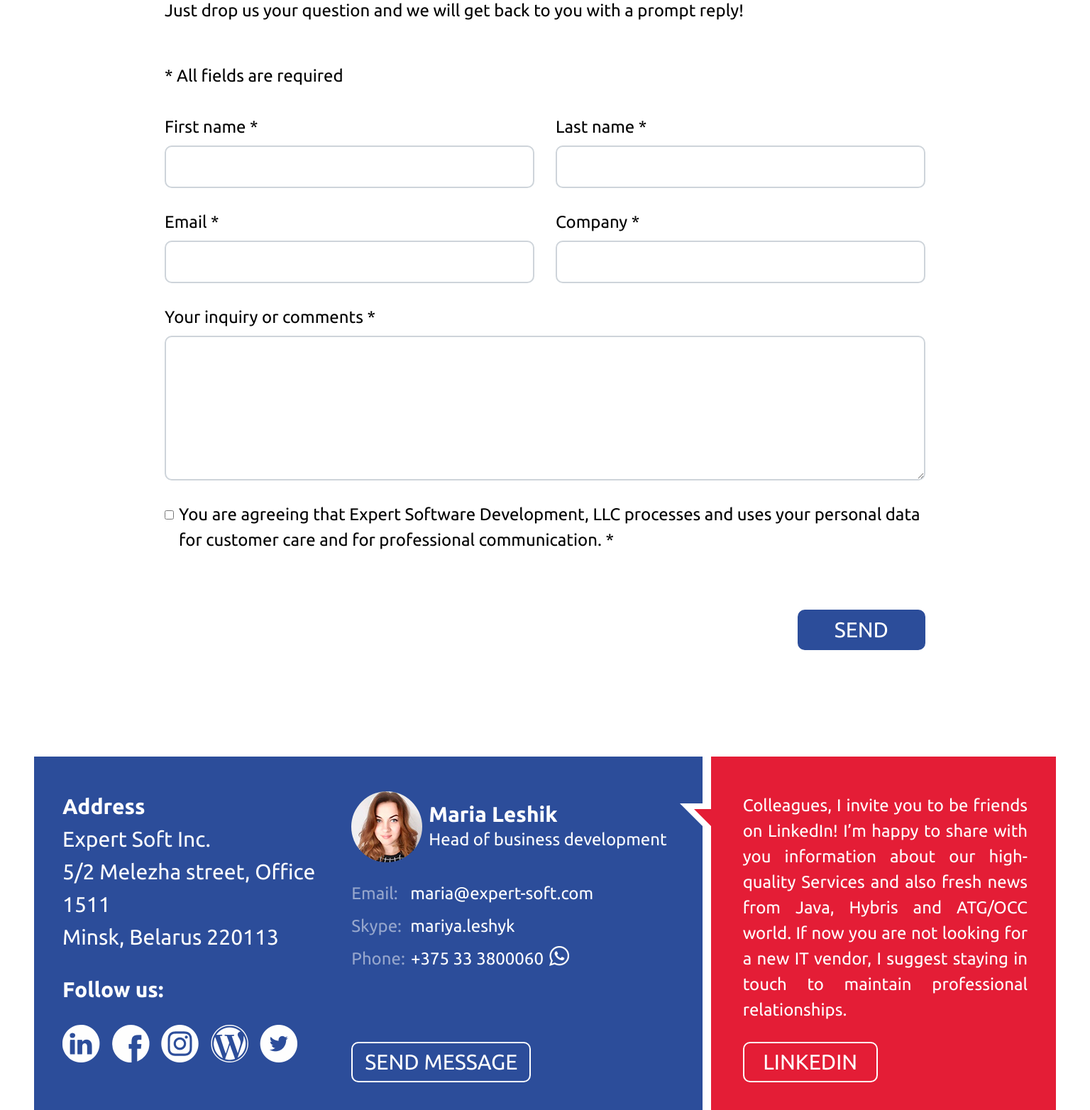
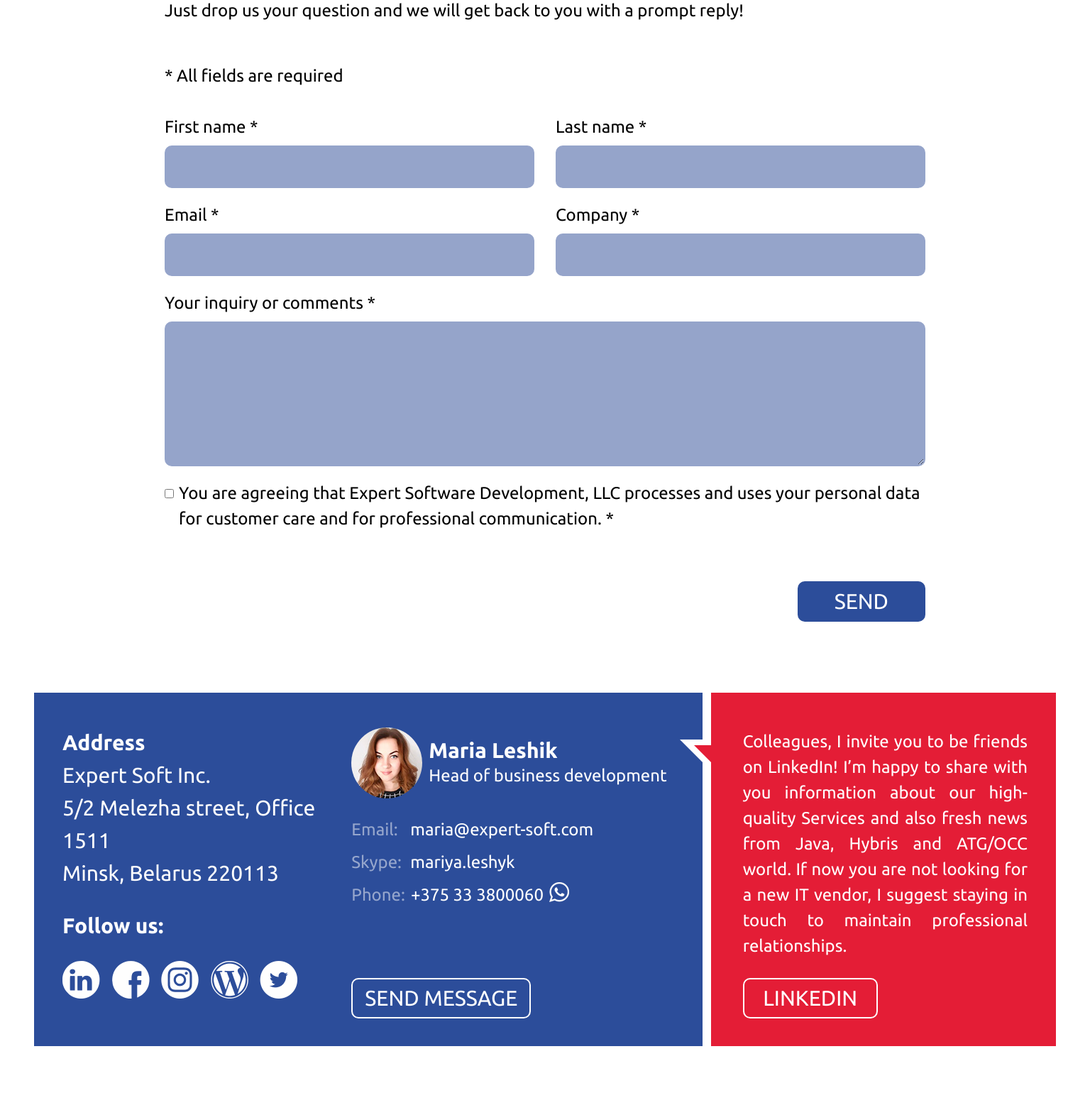
Before and after one commit to ValeryKrukovich/expert-soft-com_contact-page, a PHP site: page /contacts-page.html in a window 1536 px wide. Shown: the part 462-2026 px from the top of the page at 71% size. After the commit the page ends 1936 px from the top, so only its background shows below. Run offline with PHP 8.4, Linux system fonts and the light colour scheme; some libraries are stand-ins or nearby versions.

Commit message:
add blue input

```diff
--- a/css/contacts.css
+++ b/css/contacts.css
@@ -1,7 +1,6 @@
 :root {
     --font-size-text-h1: 22px;
     --font-size-main-text: 16px;
-    --font-size-text-medium: 20px;
     --border-radius-primary: 10px;
     --color-light-grey: #ced4da;
     --color-grey: #495057;
@@ -9,8 +8,9 @@
     --color-dark-blue: #2c4d9a;
     --color-red: #e41d36;
     --color-black: #000000;
+    --color-white: #ffffff;
     --color-green: #4CAF50;
-    --box-shodow-blue: 0 0 0 2px rgba(0,123,255,.25);
+    --box-shodow-blue: 0 0 0 2px rgba(44,77,154,.2);
     --box-shadow-red: 0 0 0 2px rgba(220,53,69,.25);
 }
 
@@ -24,7 +24,7 @@ textarea {
 }
 
 .contacts-page__text {
-    padding: 50px 0 20px 0;
+    padding: 40px 0  0;
 }
 
 .contacts-page__text h1 {
@@ -39,7 +39,7 @@ textarea {
 }
 
 .callback-form {
-    padding-bottom: 150px;
+    padding-bottom: 80px;
 }
 
 .callback-form::after {
@@ -58,7 +58,7 @@ textarea {
 }
 
 .form-group {
-    margin: 0 0 25px;
+    margin: 0 0 15px;
 }
 
 .form-group__label {
@@ -73,14 +73,14 @@ textarea {
     font-size: var(--font-size-main-text-mb);
     font-weight: 400;
     line-height: 1.5;
-    color: var(--color-grey);
-    border: 2px solid var(--color-light-grey);
+    color: var(--color-white);
+    border: 2px solid transparent;
     border-radius: var(--border-radius-primary);
     transition: border-color .15s ease-in-out,box-shadow .15s ease-in-out;
+    background-color: #95a4ca;
 }
 
 .form-group__input:focus {
-    border-color: var(--color-blue);
     outline: 0;
     box-shadow: var(--box-shodow-blue);
 }
@@ -92,7 +92,7 @@ textarea {
 
 .form-group__error-text {
     color: var(--color-red);
-    font-size: var(--font-size-text-medium);
+    font-size: var(--font-size-main-text);
 }
 
 .form-checkbox {
@@ -101,7 +101,7 @@ textarea {
 }
 
 .callback-form__form-checkbox {
-    padding: 0 0 80px 20px;
+    padding: 0 0 60px 20px;
 }
 
 .form-checkbox__input {
@@ -179,16 +179,19 @@ textarea {
         --font-size-main-text: 24px;
     }
     .contacts-page__text {
-        /* padding: 80px 0 60px; */
-        padding-top: 80px;
+        padding: 80px 0 20px;
     }
 
     .contacts-page__text h1 {
         line-height: 66px;
     }
 
+    .callback-form {
+        padding-bottom: 100px;
+    }
+
     .form-group {
-        margin: 0 0 30px;
+        margin: 0 0 20px;
     }
 
     .form-group__input {
@@ -198,4 +201,8 @@ textarea {
     .form-checkbox__input {
         top: 12px;
     }
+
+    .callback-form__form-checkbox {
+        padding-bottom: 70px;
+    }
 }
```
